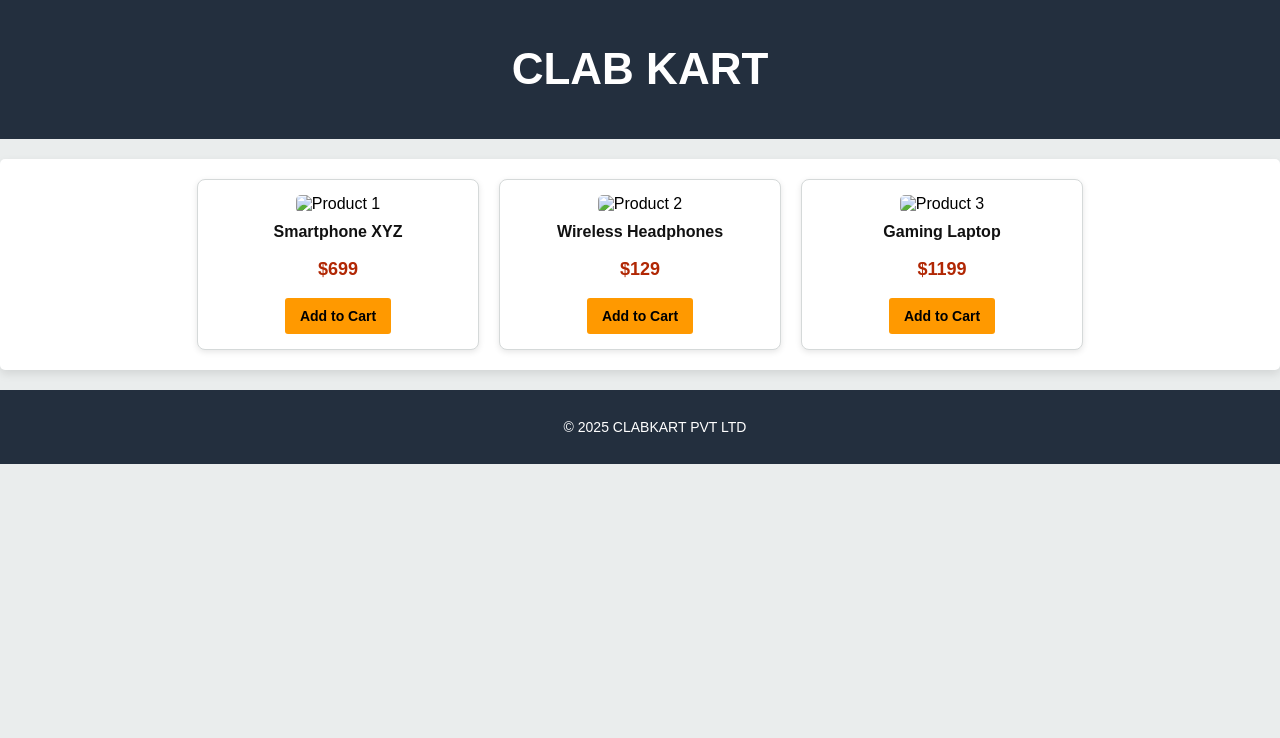
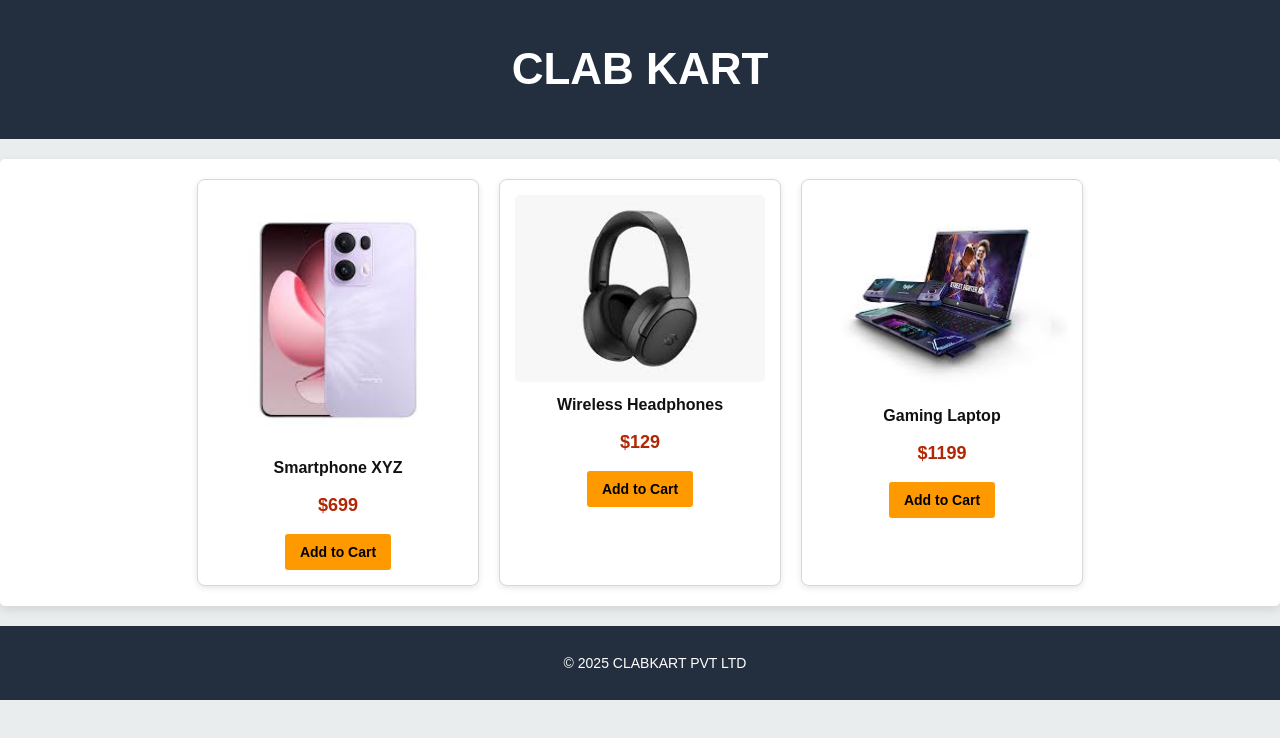
Before and after one commit to KarthickMurugesan15/eCommerce-event-listener, a plain HTML site: page index.html in a window 1280 px wide. Shown: the top 738 px of the page. Drawn offline with Linux system fonts and the light colour scheme.

Commit message:
index.html

```diff
--- a/index.html
+++ b/index.html
@@ -21,7 +21,7 @@
 
             <!-- Product 1 -->
             <div class="product-card">
-                <img src="/images/smartphone.jpeg" alt="Product 1">
+                <img src="https://raw.githubusercontent.com/KarthickMurugesan15/eCommerce-event-listener/refs/heads/main/smartphone.jpeg" alt="Product 1">
                 <h2 class="product-title">Smartphone XYZ</h2>
                 <p class="price">$699</p>
                 <button onclick="addToCart(1)">Add to Cart</button>
@@ -29,7 +29,7 @@
 
             <!-- Product 2 -->
             <div class="product-card">
-                <img src="/images/wireless-headphones.jpeg" alt="Product 2">
+                <img src="https://raw.githubusercontent.com/KarthickMurugesan15/eCommerce-event-listener/refs/heads/main/wireless-headphones.jpeg" alt="Product 2">
                 <h2 class="product-title">Wireless Headphones</h2>
                 <p class="price">$129</p>
                 <button onclick="addToCart(2)">Add to Cart</button>
@@ -37,7 +37,7 @@
 
             <!-- Product 3 -->
             <div class="product-card">
-                <img src="/images/gaming-laptop.jpeg" alt="Product 3">
+                <img src="https://raw.githubusercontent.com/KarthickMurugesan15/eCommerce-event-listener/refs/heads/main/gaming-laptop.jpeg" alt="Product 3">
                 <h2 class="product-title">Gaming Laptop</h2>
                 <p class="price">$1199</p>
                 <button onclick="addToCart(3)">Add to Cart</button>
```
